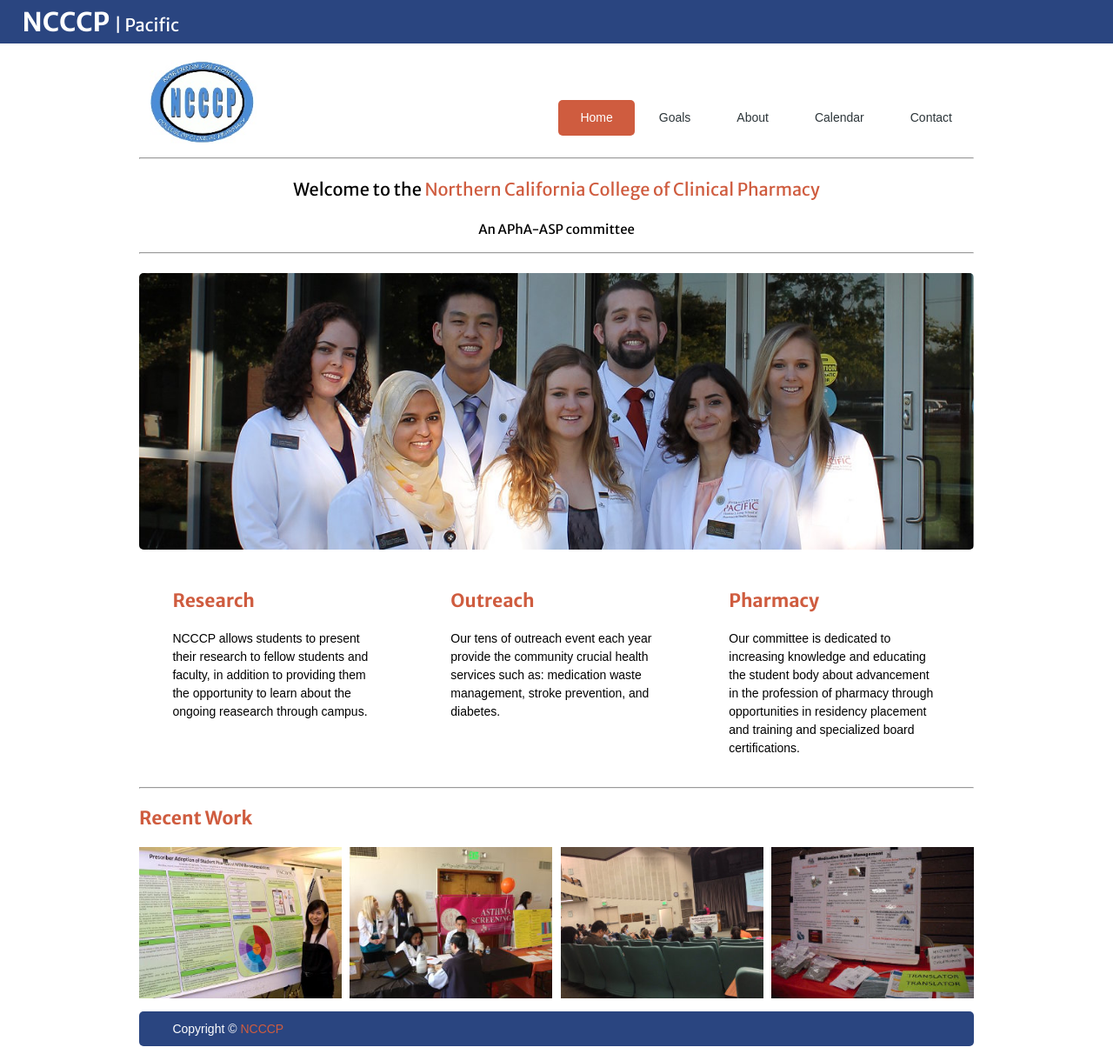
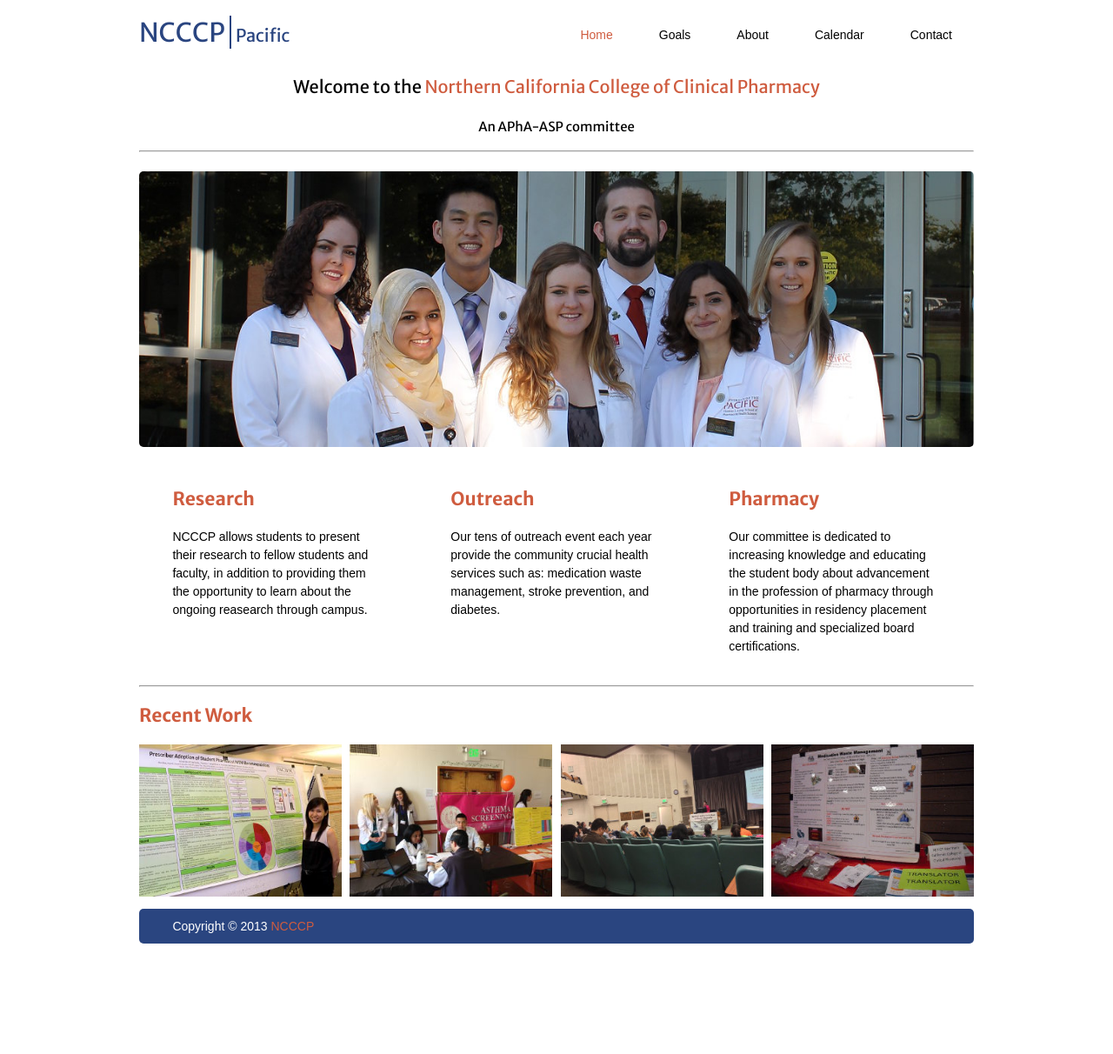
Before and after one commit to jmsdncn/ncccp, a Jekyll site: the page built from index.html, in a window 1280 px wide. Shown: the whole page at 87% size. Built offline with Jekyll 4.4.1, drawn with Linux system fonts in a browser that asks for light colours; after the commit the page ends 1095 px from its top, so only the background shows below that.

Commit message:
Cleaner header and nav.

```diff
--- a/_layouts/default.html
+++ b/_layouts/default.html
@@ -18,11 +18,10 @@
 </head>
 
 <body>
-  <header class="group">
-    <div class="top-bar"><strong>NCCCP&nbsp;</strong>| Pacific</div>
-    <img src="{{ site.baseurl }}/assets/img/layouts/default/logo.jpg" width="188" height="125" alt="NCCCP Logo" title="NCCCP Logo">
-    <nav>
-      <ul class="group">
+  <header>
+    <nav class="group">
+      <a id="foo" href="/"><span>NCCCP</span>Pacific</a>
+      <ul>
         {% include tab href="/" text="Home" %}
         {% include tab href="/goals.html" text="Goals" %}
         {% include tab href="/about.html" text="About" %}
@@ -30,7 +29,6 @@
         {% include tab href="/contact.html" text="Contact" %}
       </ul>
     </nav>
-    <hr>
     <div id="intro">
       <p>{{ page.intro }}
     </div>
@@ -42,7 +40,7 @@
   </div>
 
   <footer>
-    Copyright &copy; <a href="{{ site.baseurl }}/">NCCCP</a>
+    Copyright &copy; 2013 <a href="{{ site.baseurl }}/">NCCCP</a>
   </footer>
 </body>
 </html>
--- a/assets/css/layouts/default.css
+++ b/assets/css/layouts/default.css
@@ -1,6 +1,6 @@
 body {
   width: 75%;
-  margin: 50px auto 0;
+  margin: 15px auto 0;
   font-size: 0.875em;
   font-family: Arial, sans-serif;
   line-height: 1.5;
@@ -10,6 +10,10 @@
   color: #CF5C3F;
   text-decoration: none;
   cursor: pointer;
+}
+
+a:hover {
+  border-bottom: 1px solid #CF5C3F;
 }
 
 h2 {
@@ -27,66 +31,52 @@
   width: 100%;
 }
 
-header > div.top-bar {
-  position: absolute;
-  left: 0;
-  right: 0;
-  top: 0;
-  height: 50px;
-  margin: 0;
-  padding: 0 0 0 2%;
-  color: #FFF;
+nav {
+  width: 100%;
+}
+
+nav > a:first-child {
+  float: left;
+  display: block;
+  height: 45px;
+  color: #2A4580;
   font-size: 20px;
   font-family: 'Merriweather Sans', sans-serif;
-  line-height: 50px;
-  background-color: #2A4580;
 }
 
-header > div.top-bar strong {
+nav > a:first-child span {
+  padding-right: 5px;
+  margin-right: 5px;
+  border-right: 2px solid #2A4580;
   font-size: 30px;
 }
 
-header > img {
-  width: 15%;
-  height: auto;
-  margin: 2% 0 1%;
+nav ul {
+  float: right;
+  margin: 0;
+  list-style: none;
 }
 
-header > nav {
-  margin-top: 65px;
-  float: right;
+nav li {
+  float: left;
+  height: 45px;
+  padding: 5px 25px 0;
+  margin-left: 3px;
+  line-height: 40px;
+  border-radius: 5px;
 }
 
-header > nav ul {
-  list-style: none;
-  margin: 0;
-}
-
-header > nav li {
-  float: left;
-  margin-left: 3px;
-}
-
-header > nav li:first-child {
+nav li:first-child {
   margin-left: 0;
 }
 
-header > nav li > a {
-  display: inline-block;
-  padding: 10px 25px;
-  border-radius: 5px;
-  color: #2C3539;
+nav li a {
+  color: #000;
 }
 
-header > nav li > a:hover,
-header > nav li > a.active {
-  color: #FFF;
-  background-color: #CF5C3F;
-}
-
-header > nav + hr {
-  margin-top: 0;
-  clear: both;
+nav li a:hover,
+nav li a.active {
+  color: #CF5C3F;
 }
 
 #intro p {
```
